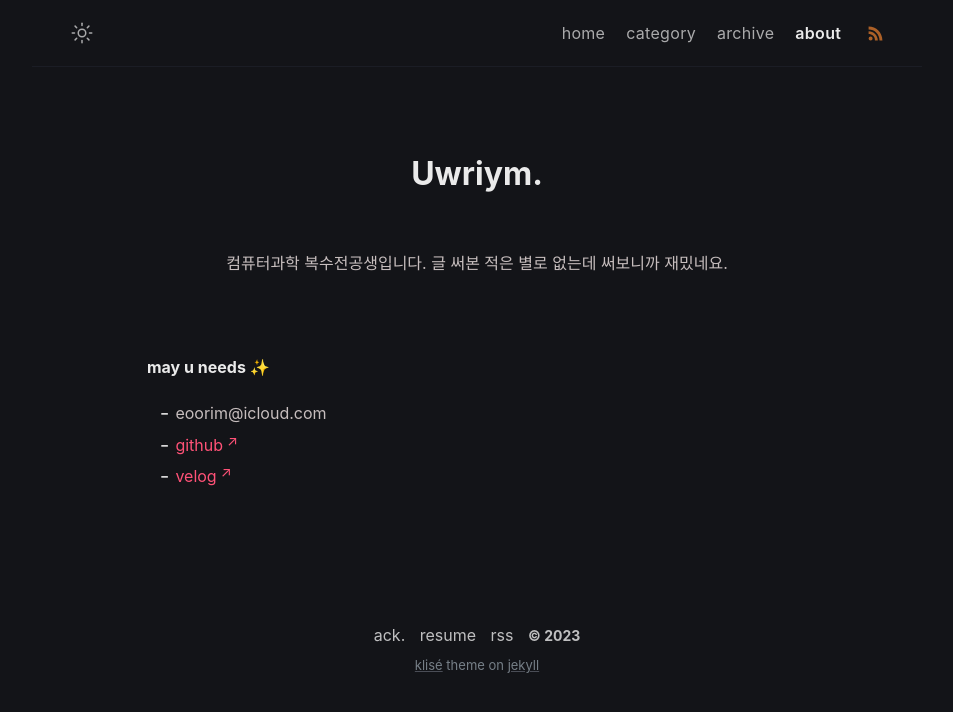
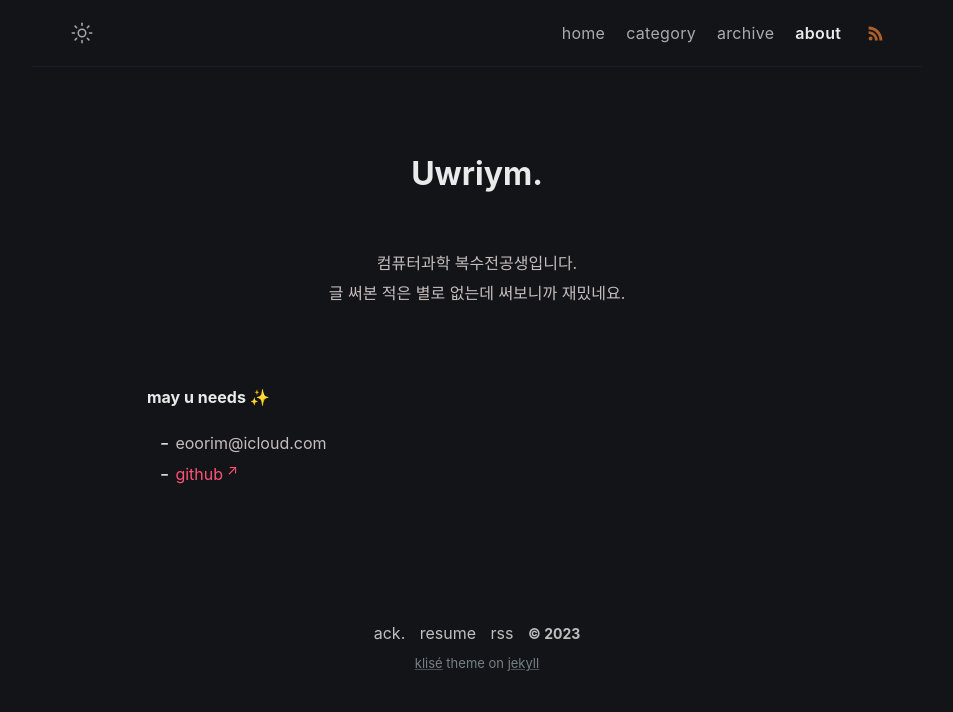
Before and after one commit to uwriym/uwriym.github.io, a Jekyll site: the page built from about.md, in a window 1280 px wide and 900 px high. Shown: the top 712 px of the window, without its empty margins (163-1116 px from the left). Built offline with Jekyll 4.4.1, drawn with Linux system fonts in a browser that asks for light colours; some web fonts are replaced.

Commit message:
Commit for clone

```diff
--- a/_config.yml
+++ b/_config.yml
@@ -15,7 +15,7 @@ author:
     아 글 좀 잘 쓰고 싶어라.
   username: uwriym # general username
   github: <a href="//github.com/uwriym" target="_blank">github</a> # github username
-  velog: <a href="//https://velog.io/@uwriym" target="_blank">velog</a> # velog link
+  velog: <a href="//velog.io/@uwriym" target="_blank">velog</a> # velog link
   email: eoorim@icloud.com # email adress
   avatar: /assets/img/avatar.png # change with your own avatar
 
--- a/about.md
+++ b/about.md
@@ -6,11 +6,10 @@ excerpt: Hello peeps, I'm student of computer science from Banyuwangi, living in
 comments: false
 ---
 
-<center>컴퓨터과학 복수전공생입니다. 글 써본 적은 별로 없는데 써보니까 재밌네요.</center>
+<center>컴퓨터과학 복수전공생입니다.<br>글 써본 적은 별로 없는데 써보니까 재밌네요.</center>
 <br>
 
 **may u needs ✨**
 
 - {{ site.author.email }}
 - {{ site.author.github }}
-- {{ site.author.velog }}
```
Also changed, not shown: 4 other files.
